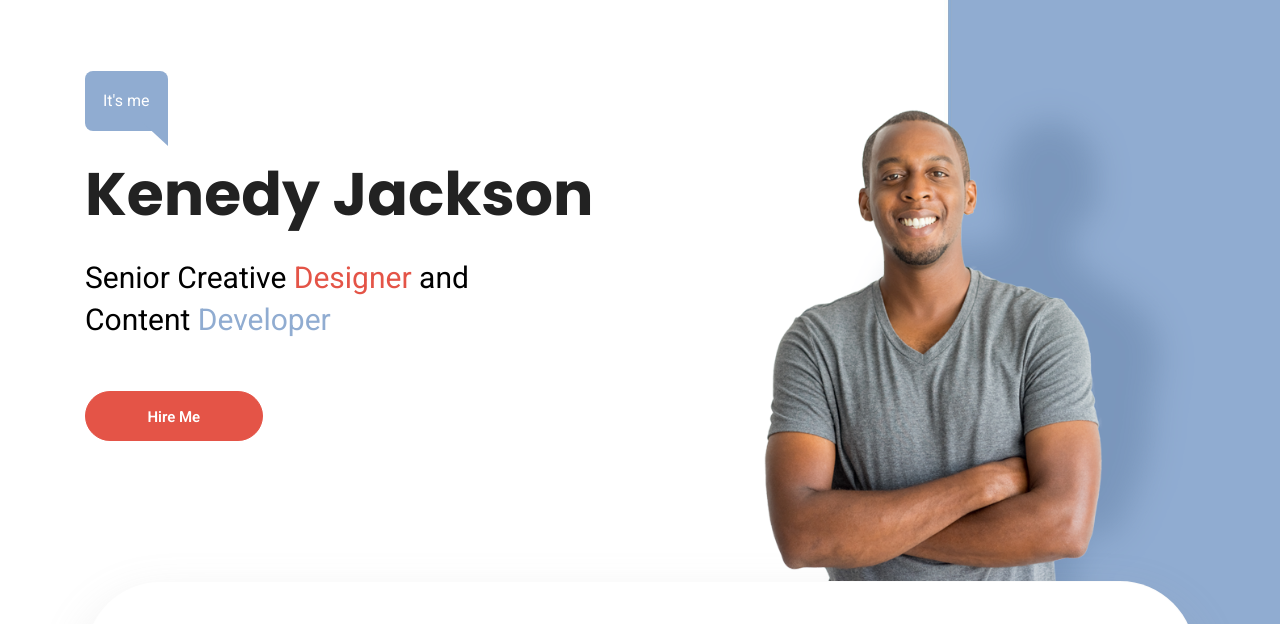
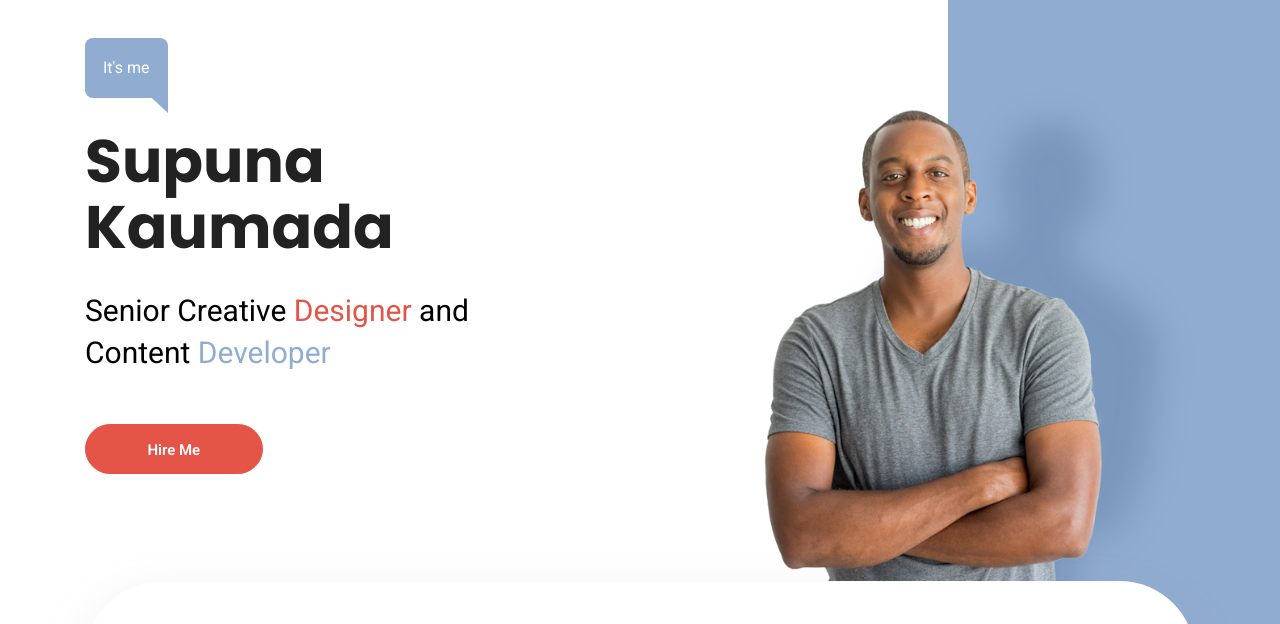
Before and after one commit to Supuna-Kaumada/SupunaKaumada.github.io, a plain HTML site: page index.html in a window 1280 px wide. Shown: the part 1000-1624 px from the top of the page. Drawn offline with nearby package versions, Linux system fonts and the light colour scheme; some packages are replaced by stand-ins of ours.

Commit message:
Accep me 3

```diff
--- a/index.html
+++ b/index.html
@@ -212,7 +212,7 @@ html,body,h1,h2,h3,h4,h5,h6 {font-family: "Roboto", sans-serif}
 			<div class="row fullscreen d-flex align-items-center">
 				<div class="banner-content col-lg-6 col-md-12 justify-content-center ">
 					<div class="me wow fadeInDown" data-wow-duration="1s" data-wow-delay="1.2s">It's me</div>
-					<h1 class="wow fadeInUp" data-wow-duration="1s" data-wow-delay="1.7s">Kenedy Jackson</h1>
+					<h1 class="wow fadeInUp" data-wow-duration="1s" data-wow-delay="1.7s">Supuna Kaumada</h1>
 					<div class="designation mb-50 wow fadeInUp" data-wow-duration="1s" data-wow-delay="2.1s">
 						Senior Creative
 						<span class="designer">Designer</span>
```
